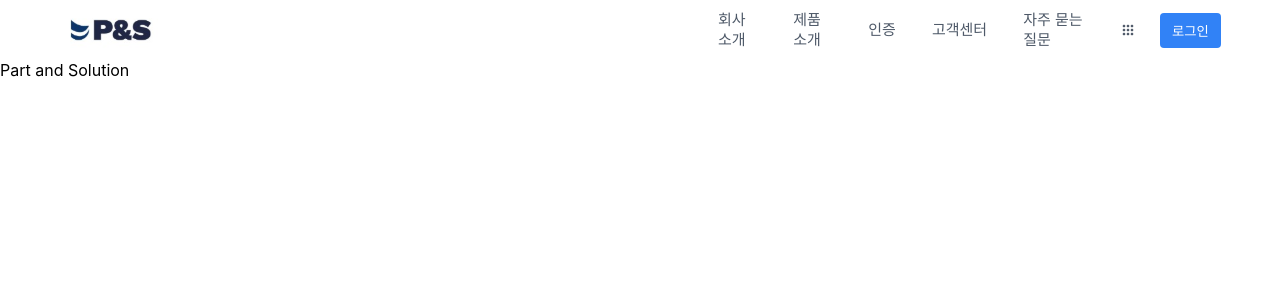
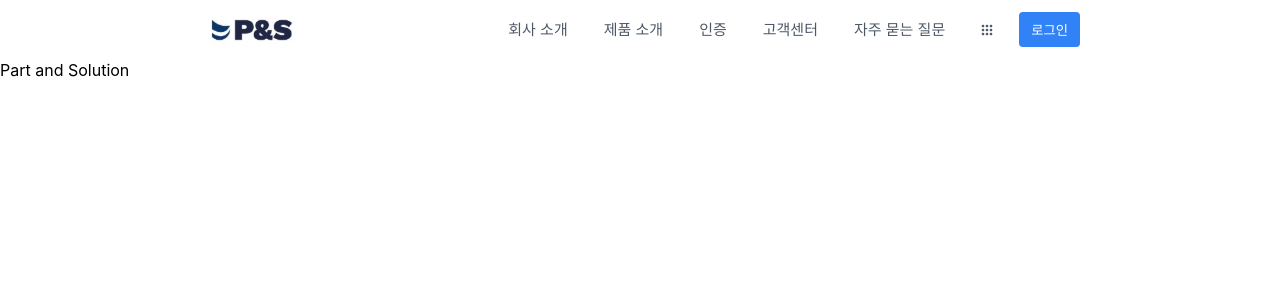
Before and after one commit to kyubumjang/pns-fe, a Next.js app: page / in a window 1280 px wide. Shown: the top 300 px of the page. Built offline with nearby package versions, Linux system fonts and the light colour scheme; a web font is replaced by a local one.

Commit message:
refactor(header): header 컴포넌트 스타일 수정 및 구조 변경

```diff
--- a/src/components/Header/Header.styles.ts
+++ b/src/components/Header/Header.styles.ts
@@ -2,20 +2,24 @@ import styled from '@emotion/styled';
 
 export const HeaderContainer = styled.nav`
   display: flex;
+  width: 100%;
+  height: 60px;
   align-items: center;
   justify-content: center;
-  width: 100%;
-  height: 60px;
+  border-bottom: 1px solid transparent;
+  left: 0;
+  transition: background-color 0.2s ease;
+  z-index: 50;
 `;
 
 export const InnerContainer = styled.div`
   display: flex;
-  width: 92%;
+  align-items: center;
+  width: 70%;
   height: 100%;
-  align-items: center;
-  margin: 0 auto;
   max-width: calc(100% - 42px)
   min-height: 60px;
+  margin: 0 auto;
 `;
 
 export const LogoWrapper = styled.div`
@@ -24,37 +28,39 @@ export const LogoWrapper = styled.div`
 
 export const MenuContainer = styled.div`
   display: flex;
-  flex: 1;
+  justify-content: flex-end;
+  width: 100%;
+  max-height: 100%;
   overflow-y: hidden;
-  justify-content: space-between;
-  max-height: 100%;
 `;
 
 export const MenuItems = styled.ul`
   display: flex;
   align-items: center;
+  width: 100%:
+  min-width: 500px;
+  margin: 0;
   padding: 0;
-  margin: 0;
+  overflow: hidden;
 `;
 
 export const MenuItem = styled.li`
   display: flex;
-  height: 100%;
   align-items: center;
+  font-size: 15px;
   padding: 0 8px;
   color: ${(props) => props.theme.color.grey700};
-  font-size: 15px;
 
   a {
+    cursor: pointer;
+    word-break: keep-all;
+    white-space: nowrap;
+    text-align: left;
+    line-height: 20px;
+    font-size: 15px;
     padding: 12px 10px;
-    font-size: 15px;
-    line-height: 20px;
-    color: currentColor;
+    background-color: transparent;
     border-radius: ${(props) => props.theme.borderRadius};
-    border: 0;
-    cursor: pointer;
-    background-color: transparent;
-    text-align: left;
     &:hover {
       background-color: ${(props) => props.theme.color.grey100};
     }
--- a/src/components/Header/Header.tsx
+++ b/src/components/Header/Header.tsx
@@ -12,7 +12,6 @@ const Header = () => {
         <S.LogoWrapper>
           <Logo />
         </S.LogoWrapper>
-        <S.MenuContainer></S.MenuContainer>
         <S.MenuContainer>
           <S.MenuItems>
             <S.MenuItem>
```
